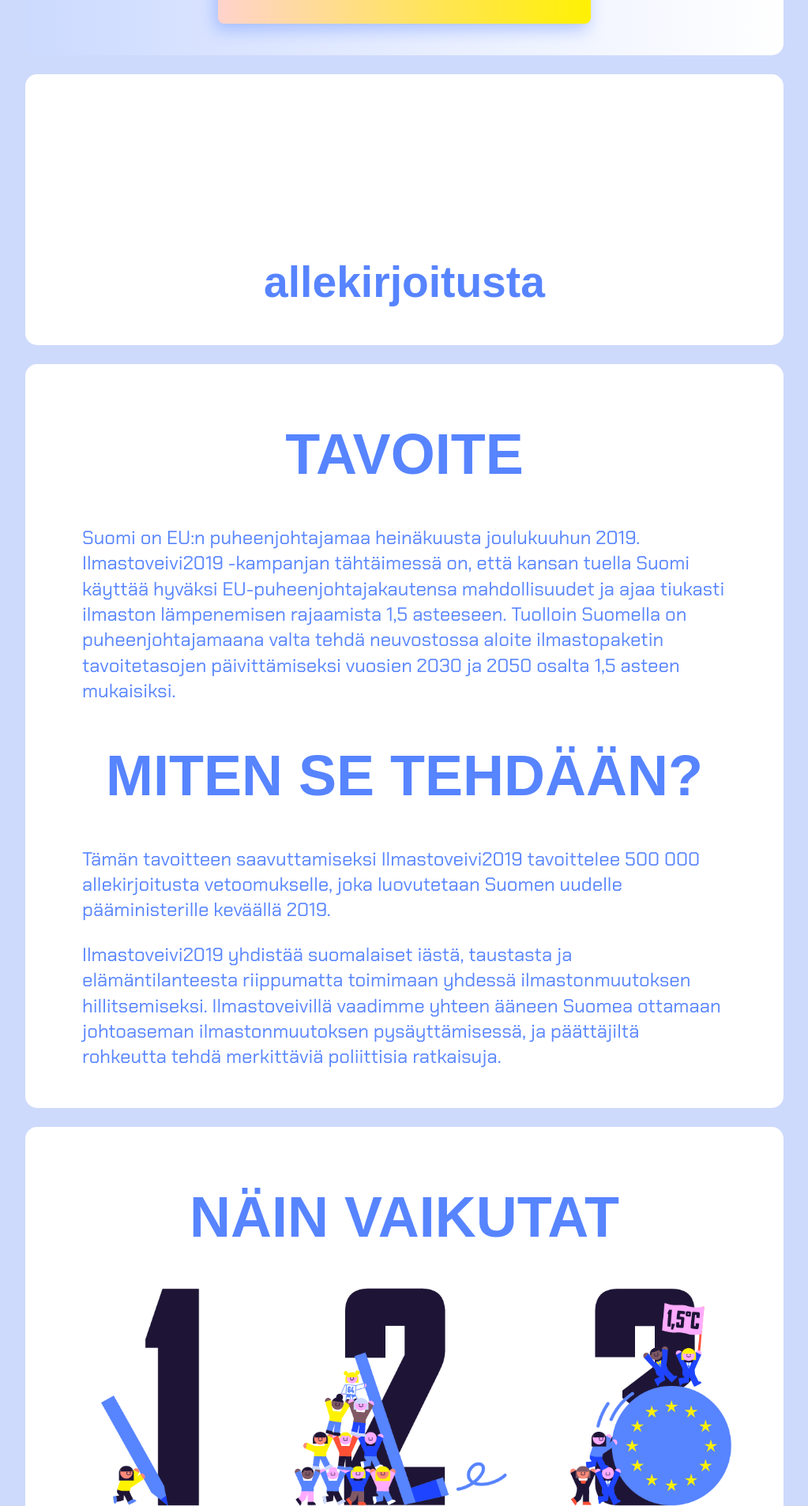
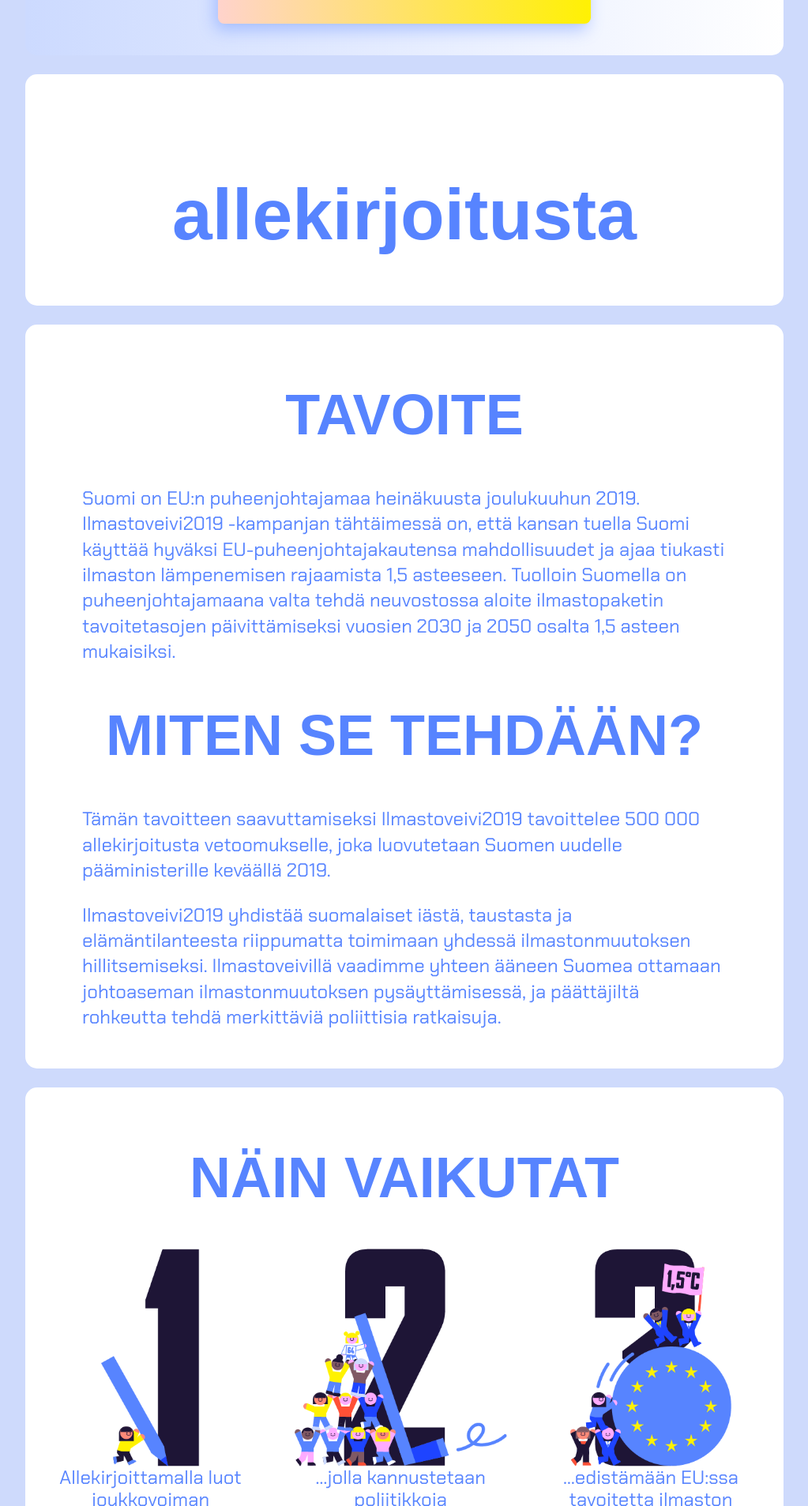
Before and after one commit to ilmastoveivi/ilmastoveivi.github.io, a Jekyll site: the page built from index.md, in a window 1280 px wide. Shown: the part 1180-3087 px from the top of the page at 79% size, without its empty margins (128-1151 px from the left). Built offline with Jekyll 4.4.1, drawn with Linux system fonts in a browser that asks for light colours; nearby versions of some CDN libraries; some web fonts are replaced.

Commit message:
fixed counter styling

```diff
--- a/_sass/main.scss
+++ b/_sass/main.scss
@@ -415,16 +415,20 @@ p {
 
 #signature-counter {
   h2 {
-    color: $color-accent2;
+    color: #FF5036;
     font-size: 7.5em;
+    margin-bottom: 0.2em;
+    margin-top: 0.3em;
     margin-bottom: 0.2em;
   }
 
   h3 {
-    @include cursive(2.3em);
+    @include cursive(3.8em);
     transform: none;
     color: $color-text;
     letter-spacing: initial;
+    margin-top: 0.2em;
+    margin-bottom: 0.5em;
   }
 
 }
```
